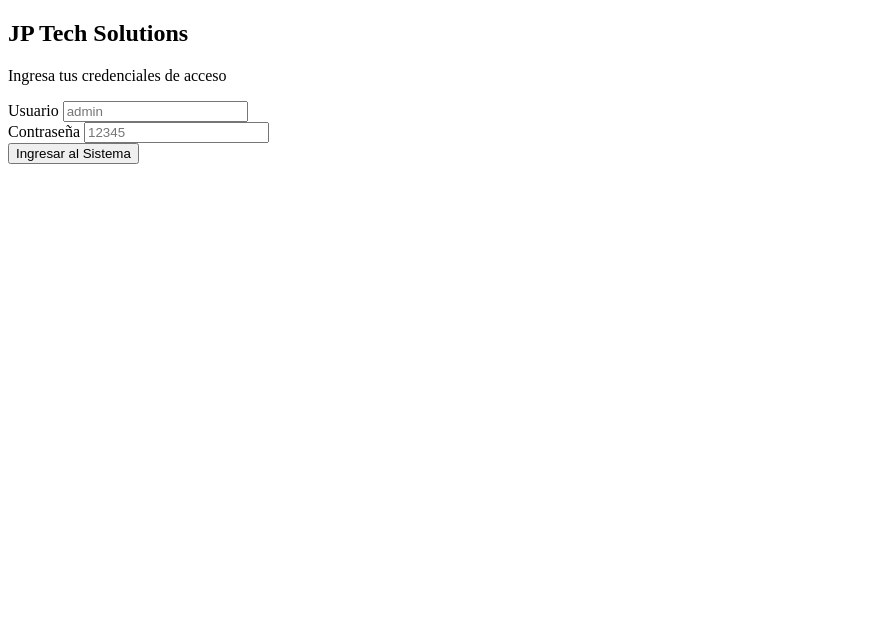
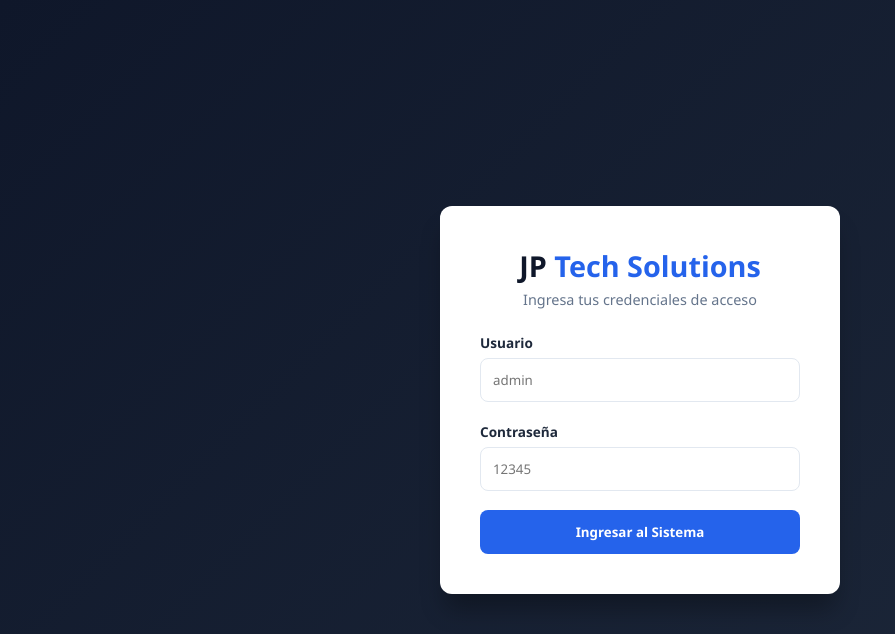
Before and after one commit to johanespareja/jp-tech-solutions-v2, a website: page index.html in a window 1280 px wide. Shown: the whole page, without its empty margins (0-895 px from the left). Drawn offline with Linux system fonts and the light colour scheme; the site is published under a folder, as on GitHub Pages, so addresses that start at the root find nothing.

Commit message:
Corregir rutas y login en index.html

```diff
--- a/index.html
+++ b/index.html
@@ -3,13 +3,16 @@
 <head>
     <meta charset="UTF-8">
     <title>JP Tech Solutions - Iniciar Sesión</title>
-    <link rel="stylesheet" href="/css/styles.css">
+    <!-- Quitamos la barra / inicial para que cargue los CSS correctamente en GitHub Pages -->
+    <link rel="stylesheet" href="public/css/styles.css">
+    <link rel="stylesheet" href="css/styles.css">
 </head>
 <body class="login-body">
     <div class="login-card">
         <h2>JP <span>Tech Solutions</span></h2>
         <p>Ingresa tus credenciales de acceso</p>
-        <form id="loginForm">
+        <!-- Hacemos que el formulario envíe directamente a dashboard.html -->
+        <form action="dashboard.html" method="GET">
             <div class="form-group">
                 <label for="usuario">Usuario</label>
                 <input type="text" id="usuario" placeholder="admin" required>
@@ -19,9 +22,7 @@
                 <input type="password" id="password" placeholder="12345" required>
             </div>
             <button type="submit" class="btn-primary">Ingresar al Sistema</button>
-            <p id="errorMsg" style="color: #ef4444; font-size: 0.85rem; margin-top: 1rem; display: none;"></p>
         </form>
     </div>
-    <script src="/js/auth.js"></script>
 </body>
 </html>
```
Also changed, not shown: views/index.html (+5 -4 lines).
